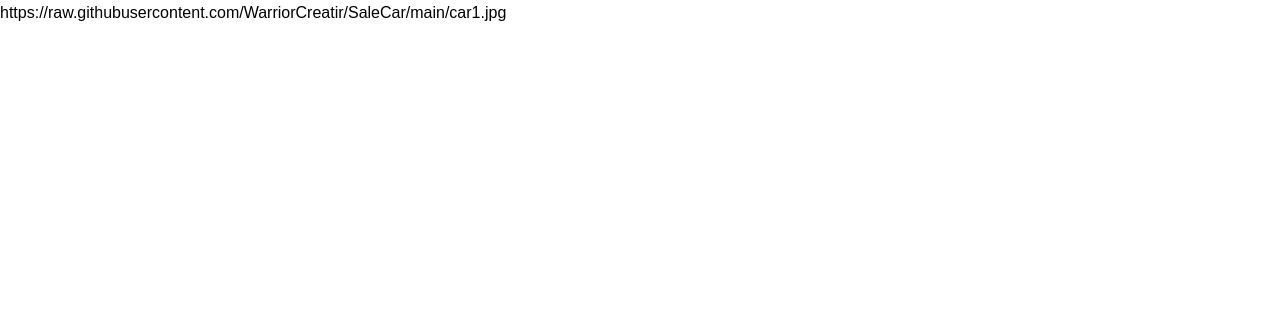
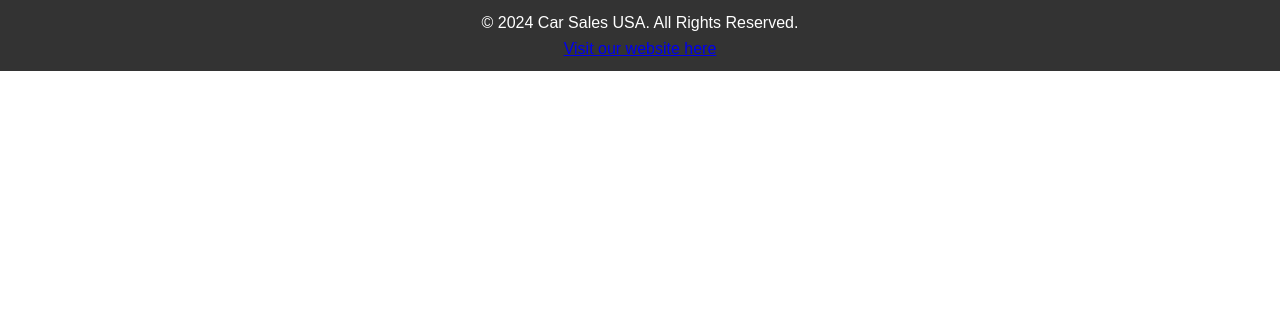
Before and after one commit to WarriorCreatir/carsale.g, a plain HTML site: page index.html in a window 1280 px wide. Shown: the top 325 px of the page. Drawn offline with Linux system fonts and the light colour scheme; a script that the page names is missing.

Commit message:
Update index.html

```diff
--- a/index.html
+++ b/index.html
@@ -1,7 +1,15 @@
 <!DOCTYPE html>
 <html lang="en">
 <head>
-    https://raw.githubusercontent.com/WarriorCreatir/SaleCar/main/car1.jpg
+    <footer>
+    <p>&copy; 2024 Car Sales USA. All Rights Reserved.</p>
+    <p>
+        <a href="https://warriorcreatir.github.io/SaleCar/" target="_blank">
+            Visit our website here
+        </a>
+    </p>
+</footer>
+
     <meta charset="UTF-8">
     <meta name="viewport" content="width=device-width, initial-scale=1.0">
     <title>Car Sales USA</title>
```
